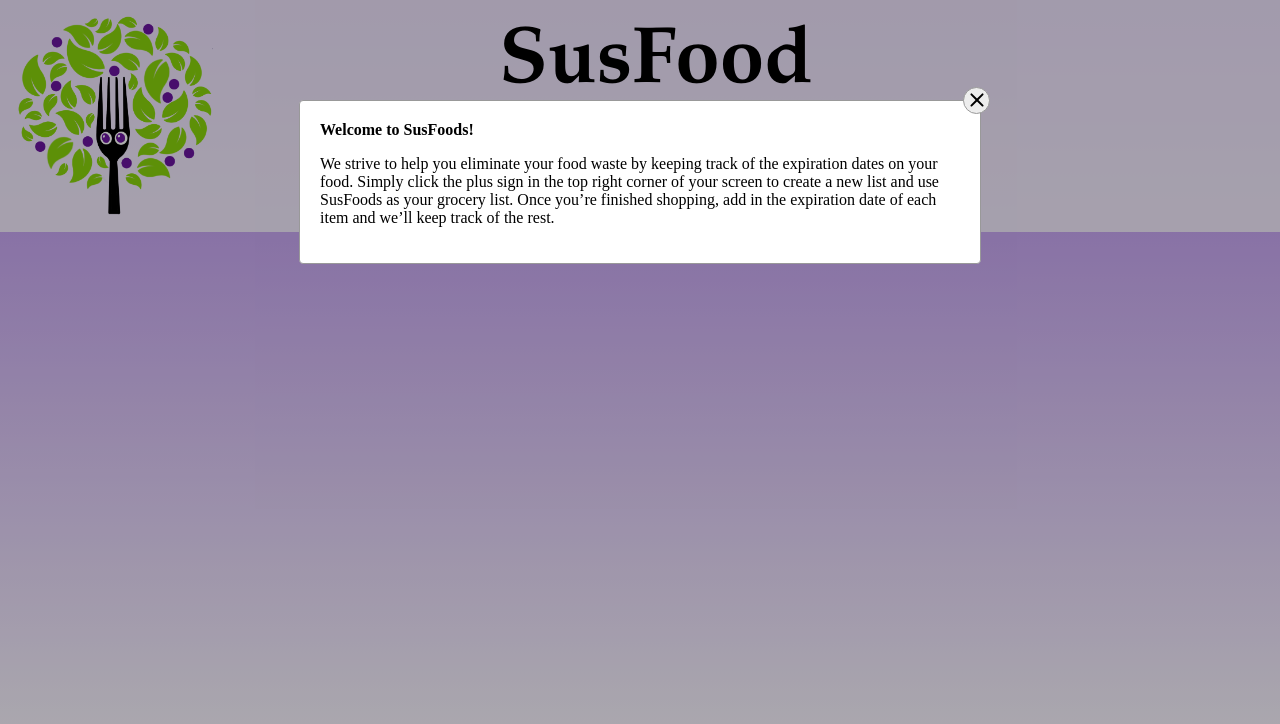
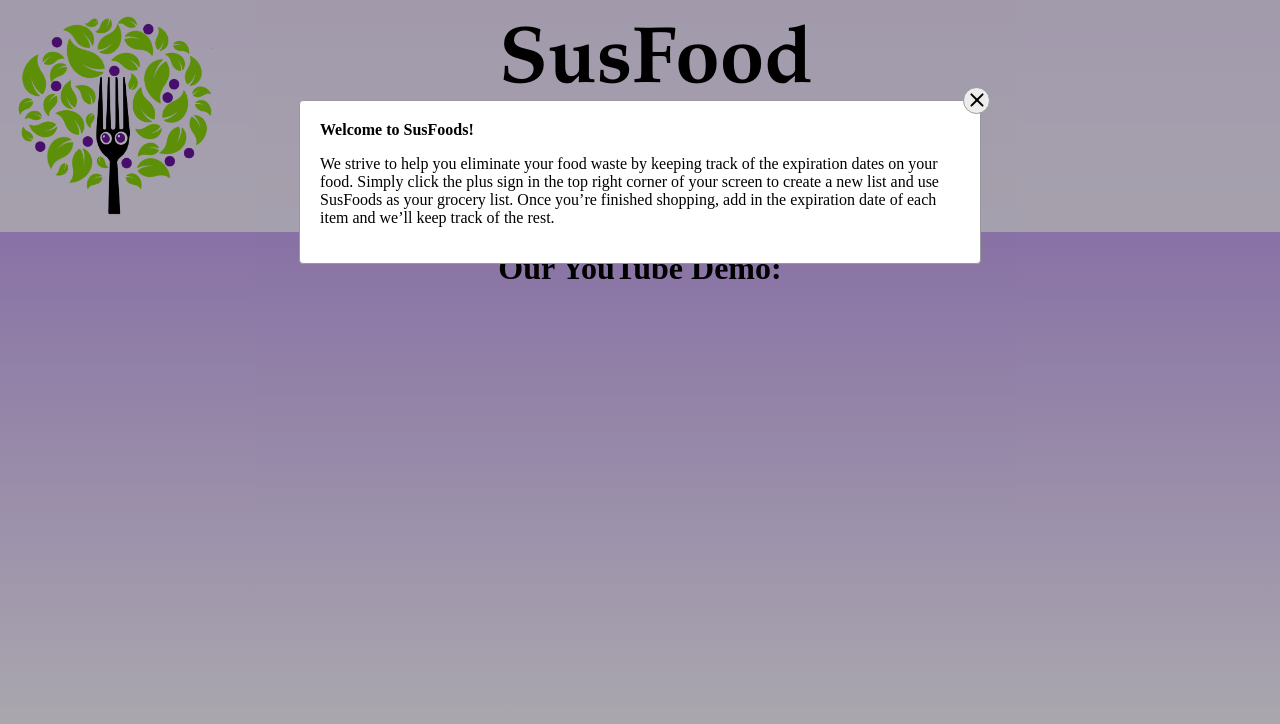
Before and after one commit to Ayon-Bhowmick/HackHolyoke, a React (Create React App) app in the folder sustainability/: page /Demo in a window 1280 px wide. Shown: the top 724 px of the page. Built offline with nearby package versions, Linux system fonts and the light colour scheme.

Commit message:
Added demo page

```diff
--- a/sustainability/src/App.js
+++ b/sustainability/src/App.js
@@ -4,6 +4,7 @@ import { BrowserRouter as Router, Route, Switch } from 'react-router-dom';
 import Navbar from './components/Header/Navbar';
 import Popup from './components/Popup/Popup'
 import AboutUs from './components/AboutUs/AboutUs'
+import Demo from './components/Demo/Demo'
 
 const App = () => {
 	const [isPopup, togglePopup] = useState(() => {
@@ -40,7 +41,7 @@ const App = () => {
 					<Switch>
 						<Route exact path="/" component={MainList} />
 						<Route exact path="/AboutUs" component={AboutUs} />
-
+						<Route exact path="/Demo" component={Demo} />
 					</Switch>
 				</Router>
 			</div>
--- /dev/null
+++ b/sustainability/src/components/Demo/Demo.css
@@ -0,0 +1,3 @@
+h1 {
+    text-align: center;
+}
--- /dev/null
+++ b/sustainability/src/components/Demo/Demo.js
@@ -0,0 +1,17 @@
+import './Demo.css'
+import React from "react";
+
+
+
+function Demo() {
+    return (
+        <div className="Demo">
+            <h1 class="font-weight-light">Our YouTube Demo:</h1>
+        </div>
+
+
+
+    )
+}
+
+export default Demo;
--- a/sustainability/src/components/Header/Navbar.css
+++ b/sustainability/src/components/Header/Navbar.css
@@ -60,7 +60,12 @@
 
 .Navbar a:hover {
   background: rgb(193, 253, 185);
-  color: rgb(141, 6, 6);
+  color: rgb(107, 22, 163);
+}
+
+.Navbar a:active {
+  background: rgb(193, 253, 185);
+  color: rgb(255, 255, 255);
 }
 
 .Navbar #titlebox {
--- a/sustainability/src/components/Header/Navbar.js
+++ b/sustainability/src/components/Header/Navbar.js
@@ -11,7 +11,7 @@ function Navbar() {
         <div id="titlebox">
           <a href="/">Home</a>
           <a href="/AboutUs">About Us</a>
-          <a href="/Contact">Contact</a>
+          <a href="/Demo">Demo</a>
         </div>
 
         <div className="navbar-container">
```
